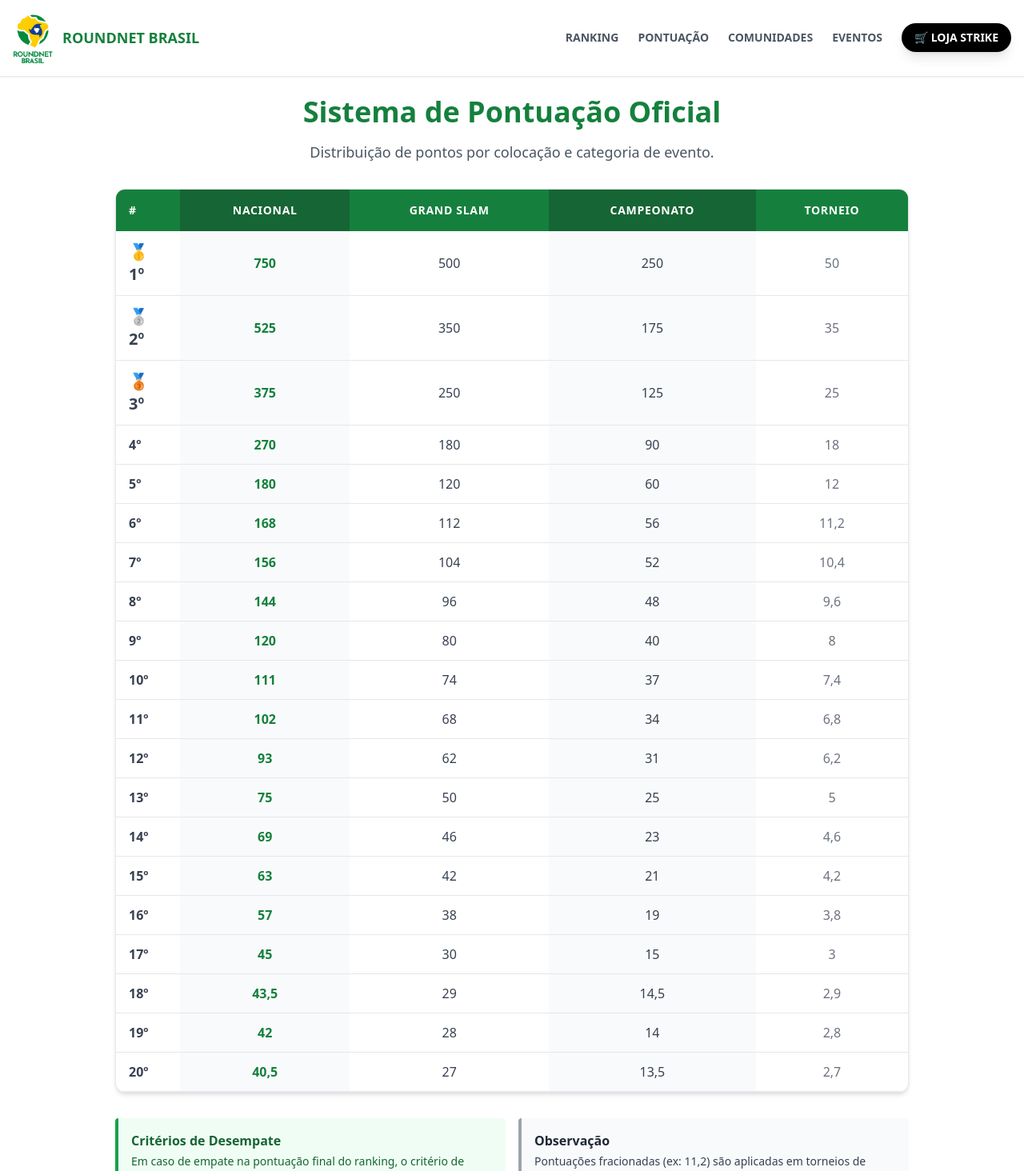
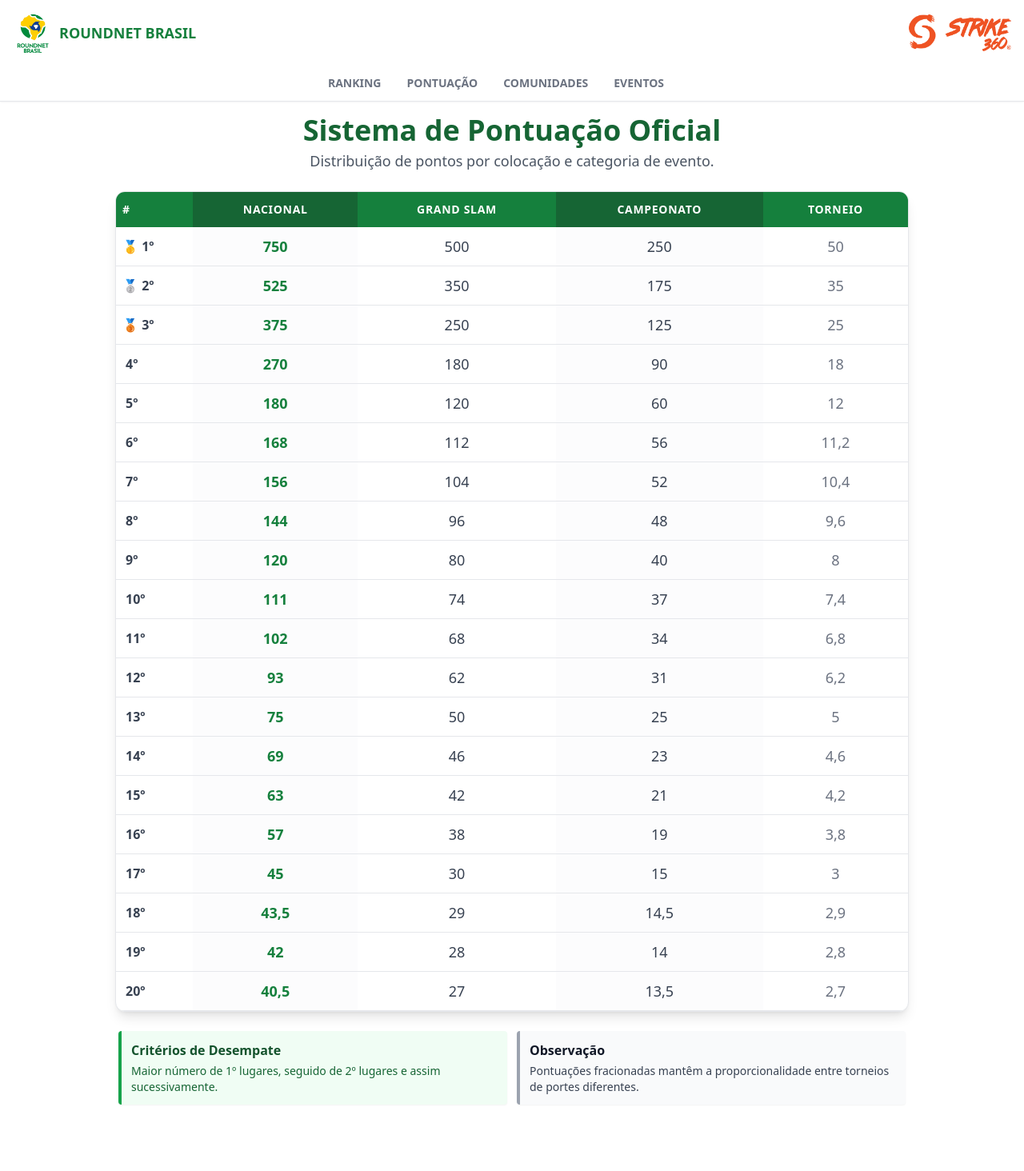
Before and after one commit to luizfpss/roundnet-ranking-abr, a Next.js app: page /pontuacao in a window 1280 px wide. Shown: the top 1464 px of the page at 80% size. After the commit the page ends 1421 px from the top, so only its background shows below. Built offline with nearby package versions, Linux system fonts and the light colour scheme.

Commit message:
atualizacoes

```diff
--- a/app/page.js
+++ b/app/page.js
@@ -20,8 +20,7 @@ export default async function Home({ searchParams }) {
         {/* -- CABEÇALHO NOVO (Lado a Lado) -- */}
         <div className="flex flex-col md:flex-row items-center justify-center md:justify-start gap-6 mb-0">
 
-          {/* 1. A Logo (Aumentada para w-56 no PC para ler melhor o texto) */}
-          <div className="relative w-40 h-40 md:w-65 md:h-50 shrink-0">
+          <div className="relative w-20 h-20 md:w-56 md:h-56 mx-auto shrink-0 mb-2"> {/* mudei de w-28 para w-20 e mb-4 para mb-2 */}
   <Image
     src="/logoABR.jpg"
     alt="Logo Roundnet Brasil"
@@ -34,13 +33,11 @@ export default async function Home({ searchParams }) {
           {/* 2. O Texto */}
           <div className="text-center md:text-left">
 
-            {/* Título Principal (Ajustado para ser menor: text-2xl no celular, 4xl no PC) */}
-            <h1 className="text-2xl md:text-4xl font-extrabold text-green-700 mb-2 tracking-tight">
+            <h1 className="text-xl md:text-4xl font-black text-green-700 text-center leading-tight mb-1 px-4">
               RANKING NACIONAL DE ROUNDNET
             </h1>
 
-            {/* Subtítulo (Tamanho fixo: text-lg. Se quiser maior, mude para text-xl) */}
-            <p className="text-gray-600 font-medium text-lg">
+            <p className="text-xs md:text-lg text-gray-600 text-center mb-4">
               Associação Brasileira de Roundnet (ABR)
             </p>
 
@@ -74,25 +71,27 @@ export default async function Home({ searchParams }) {
   <div className="overflow-x-auto">
     <table className="w-full text-left border-collapse">
       <thead>
-                <tr className="bg-gray-100 text-gray-600 uppercase text-xs tracking-wider leading-normal">
-                  <th className="py-4 px-6 text-center w-24">Posição</th>
-                  <th className="py-4 px-6 text-left">Atleta</th>
-                  <th className="py-4 px-6 text-right font-bold">Pontuação</th>
+        <tr className="bg-gray-100 text-gray-600 uppercase text-[10px] md:text-xs tracking-wider leading-normal">
+          {/* Reduzi o padding lateral px-6 para px-2 no mobile */}
+          <th className="py-4 px-2 md:px-6 text-center w-14 md:w-24">Pos</th>
+          <th className="py-4 px-2 md:px-6 text-left">Atleta</th>
+          <th className="py-4 px-2 md:px-6 text-right font-bold">Pontos</th>
         </tr>
       </thead>
       <tbody className="text-gray-700 text-sm">
         {ranking.length > 0 ? (
           ranking.map((atleta, index) => (
             <tr key={index} className="border-b border-gray-100 hover:bg-green-50 transition duration-150">
-                      <td className="py-4 px-6 text-center">
-                        <span className={`inline-block w-8 h-8 leading-8 rounded-full font-bold ${index === 0 ? 'bg-yellow-400 text-yellow-900' : index === 1 ? 'bg-gray-300 text-gray-800' : index === 2 ? 'bg-orange-300 text-orange-900' : 'text-gray-500'}`}>
+              <td className="py-3 px-2 md:px-6 text-center">
+                {/* O círculo da posição fica um pouco menor no mobile */}
+                <span className={`inline-block w-7 h-7 md:w-8 md:h-8 leading-7 md:leading-8 rounded-full font-bold text-xs md:text-base ${index === 0 ? 'bg-yellow-400 text-yellow-900' : index === 1 ? 'bg-gray-300 text-gray-800' : index === 2 ? 'bg-orange-300 text-orange-900' : 'text-gray-500'}`}>
                   {atleta.posicao}
                 </span>
               </td>
-                      <td className="py-4 px-6 text-left whitespace-nowrap font-semibold text-lg text-gray-800">
+              <td className="py-3 px-2 md:px-6 text-left whitespace-nowrap font-semibold text-base md:text-lg text-gray-800">
                 {atleta.nome}
               </td>
-                      <td className="py-4 px-6 text-right font-bold text-lg text-green-600 font-mono">
+              <td className="py-3 px-2 md:px-6 text-right font-bold text-base md:text-lg text-green-600 font-mono">
                 {atleta.pontos}
               </td>
             </tr>
--- a/app/pontuacao/page.js
+++ b/app/pontuacao/page.js
@@ -1,6 +1,5 @@
 export default function PontuacaoPage() {
 
-  // Dados exatos da tabela que você mandou no print
   const dadosPontuacao = [
     { pos: 1, nacional: 750, grandSlam: 500, campeonato: 250, torneio: 50 },
     { pos: 2, nacional: 525, grandSlam: 350, campeonato: 175, torneio: 35 },
@@ -25,60 +24,63 @@ export default function PontuacaoPage() {
   ];
 
   return (
-    <main className="container mx-auto px-4 pb-10 max-w-5xl">
-      <div className="text-center mb-8">
-        <h1 className="text-3xl md:text-4xl font-extrabold text-green-700 mb-4">
+    <main className="container mx-auto px-2 md:px-4 pb-10 max-w-5xl">
+      {/* Cabeçalho mais compacto no mobile */}
+      <div className="text-center mt-4 mb-6">
+        <h1 className="text-xl md:text-4xl font-black text-green-800 mb-1 px-2 leading-tight">
           Sistema de Pontuação Oficial
         </h1>
-        <p className="text-gray-600 text-lg">
+        <p className="text-[11px] md:text-lg text-gray-600 px-4">
           Distribuição de pontos por colocação e categoria de evento.
         </p>
       </div>
 
-      {/* Container com scroll lateral para celular */}
-      <div className="bg-white rounded-xl shadow-md border border-gray-200 overflow-hidden overflow-x-auto">
-        <table className="w-full text-center border-collapse min-w-[600px]">
+      {/* Tabela com melhorias de espaço */}
+      <div className="bg-white rounded-xl shadow-lg border border-gray-200 overflow-hidden">
+        <div className="overflow-x-auto">
+          <table className="w-full text-center border-collapse min-w-[500px]">
             <thead>
-            <tr className="bg-green-700 text-white uppercase text-sm font-bold tracking-wider">
-              <th className="py-4 px-4 text-left w-20">#</th>
-              <th className="py-4 px-4 bg-green-800">Nacional</th>
-              <th className="py-4 px-4">Grand Slam</th>
-              <th className="py-4 px-4 bg-green-800">Campeonato</th>
-              <th className="py-4 px-4">Torneio</th>
+              <tr className="bg-green-700 text-white uppercase text-[10px] md:text-sm font-bold tracking-wider">
+                <th className="py-3 px-2 text-left w-16 md:w-24">#</th>
+                <th className="py-3 px-2 bg-green-800">Nacional</th>
+                <th className="py-3 px-2">Grand Slam</th>
+                <th className="py-3 px-2 bg-green-800">Campeonato</th>
+                <th className="py-3 px-2">Torneio</th>
               </tr>
             </thead>
-          <tbody className="text-gray-700 font-medium text-sm md:text-base">
+            <tbody className="text-gray-700 font-medium text-xs md:text-base">
               {dadosPontuacao.map((linha) => (
-              <tr key={linha.pos} className="border-b hover:bg-gray-50 transition">
-                {/* Coluna da Posição com destaque para Top 3 */}
-                <td className="py-3 px-4 text-left font-bold">
-                  {linha.pos === 1 && <span className="text-xl">🥇 1º</span>}
-                  {linha.pos === 2 && <span className="text-xl">🥈 2º</span>}
-                  {linha.pos === 3 && <span className="text-xl">🥉 3º</span>}
-                  {linha.pos > 3 && `${linha.pos}º`}
+                <tr key={linha.pos} className="border-b hover:bg-green-50/50 transition">
+                  <td className="py-2.5 px-2 text-left font-bold whitespace-nowrap">
+                    {linha.pos === 1 && <span>🥇 1º</span>}
+                    {linha.pos === 2 && <span>🥈 2º</span>}
+                    {linha.pos === 3 && <span>🥉 3º</span>}
+                    {linha.pos > 3 && <span className="ml-1">{linha.pos}º</span>}
                   </td>
 
-                <td className="py-3 px-4 font-bold text-green-700 bg-gray-50">{linha.nacional}</td>
-                <td className="py-3 px-4">{linha.grandSlam}</td>
-                <td className="py-3 px-4 bg-gray-50">{linha.campeonato}</td>
-                <td className="py-3 px-4 text-gray-500">{linha.torneio}</td>
+                  <td className="py-2.5 px-2 font-bold text-green-700 bg-gray-50/50 md:text-lg">{linha.nacional}</td>
+                  <td className="py-2.5 px-2 md:text-lg">{linha.grandSlam}</td>
+                  <td className="py-2.5 px-2 bg-gray-50/50 md:text-lg">{linha.campeonato}</td>
+                  <td className="py-2.5 px-2 text-gray-500 md:text-lg">{linha.torneio}</td>
                 </tr>
               ))}
             </tbody>
           </table>
         </div>
+      </div>
 
-      <div className="mt-8 grid md:grid-cols-2 gap-4">
-        <div className="bg-green-50 border-l-4 border-green-600 p-4 rounded">
-          <h3 className="font-bold text-green-800">Critérios de Desempate</h3>
-          <p className="text-sm text-green-800 mt-1">
-            Em caso de empate na pontuação final do ranking, o critério de desempate será o número de primeiros lugares, seguido pelo número de segundos lugares e assim sucessivamente.
+      {/* Cards informativos ajustados para mobile */}
+      <div className="mt-6 grid md:grid-cols-2 gap-3 px-1">
+        <div className="bg-green-50 border-l-4 border-green-600 p-3 rounded shadow-sm">
+          <h3 className="font-bold text-green-900 text-sm md:text-base">Critérios de Desempate</h3>
+          <p className="text-[11px] md:text-sm text-green-800 mt-1 leading-relaxed">
+            Maior número de 1º lugares, seguido de 2º lugares e assim sucessivamente.
           </p>
         </div>
-        <div className="bg-gray-50 border-l-4 border-gray-400 p-4 rounded">
-          <h3 className="font-bold text-gray-800">Observação</h3>
-          <p className="text-sm text-gray-700 mt-1">
-            Pontuações fracionadas (ex: 11,2) são aplicadas em torneios de menor porte para manter a proporcionalidade do ranking.
+        <div className="bg-gray-50 border-l-4 border-gray-400 p-3 rounded shadow-sm">
+          <h3 className="font-bold text-gray-900 text-sm md:text-base">Observação</h3>
+          <p className="text-[11px] md:text-sm text-gray-700 mt-1 leading-relaxed">
+            Pontuações fracionadas mantêm a proporcionalidade entre torneios de portes diferentes.
           </p>
         </div>
       </div>
--- a/components/Navbar.js
+++ b/components/Navbar.js
@@ -1,37 +1,62 @@
+"use client";
 import Link from 'next/link';
 import Image from 'next/image';
 
 export default function Navbar() {
   return (
-    <nav className="bg-white border-b border-gray-200 py-4 mb-6 shadow-sm sticky top-0 z-50">
-      <div className="container mx-auto px-4 flex flex-col md:flex-row justify-between items-center gap-4">
+    <nav className="bg-white border-b border-gray-200 shadow-sm sticky top-0 z-50">
+      <div className="container mx-auto px-4">
 
-        {/* Logo que clica e volta pra Home */}
-        <Link href="/">
-          <div className="flex items-center gap-3 cursor-pointer">
-            <Image src="/logoABR.jpg" alt="Logo ABR" width={50} height={50} className="object-contain" />
-            <span className="font-bold text-green-700 text-lg">ROUNDNET BRASIL</span>
-          </div>
-        </Link>
+        {/* PRIMEIRA LINHA: Logo ABR e Logo Strike360 */}
+        <div className="flex justify-between items-center py-2 md:py-4">
+          <Link href="/">
+            <div className="flex items-center gap-2 cursor-pointer">
+              <div className="w-[30px] h-[30px] md:w-[50px] md:h-[50px] relative">
+                <Image src="/logoABR.jpg" alt="Logo ABR" fill className="object-contain" priority />
+              </div>
+              <span className="font-bold text-green-700 text-sm md:text-lg whitespace-nowrap uppercase tracking-tighter md:tracking-normal">
+                Roundnet Brasil
+              </span>
+            </div>
+          </Link>
 
-        {/* Links do Menu */}
-        <div className="flex flex-wrap justify-center items-center gap-4 md:gap-6 text-xs md:text-sm font-bold text-gray-600">
-          <Link href="/" className="hover:text-green-600 transition">RANKING</Link>
-          <Link href="/pontuacao" className="hover:text-green-600 transition">PONTUAÇÃO</Link>
-          <Link href="/comunidades" className="hover:text-green-600 transition">COMUNIDADES</Link>
-          <Link href="/eventos" className="hover:text-green-600 transition">EVENTOS</Link>
-          {/*<Link href="/regras" className="hover:text-green-600 transition">REGRAS</Link>*/}
-
-          {/* Botão de Loja (Strike) */}
+          {/* Logo Strike360 Oficial (Substituindo o botão preto) */}
           <a
             href="https://www.strike360.com.br/"
             target="_blank"
-            className="bg-black text-white px-4 py-2 rounded-full hover:bg-gray-800 transition shadow-lg flex items-center gap-2"
+            className="hover:scale-105 transition-transform shrink-0 ml-2 md:ml-4 flex items-center"
           >
-            🛒 LOJA STRIKE
+            <div className="relative w-20 h-8 md:w-32 md:h-12">
+              <Image
+                src="/logo-strike.png"
+                alt="Strike360"
+                fill
+                className="object-contain"
+                priority
+              />
+            </div>
           </a>
         </div>
+
+        {/* SEGUNDA LINHA: Links com scroll lateral */}
+        <div className="w-full overflow-x-auto no-scrollbar border-t border-gray-50 md:border-none">
+          <div className="flex flex-nowrap md:flex-wrap justify-start md:justify-center items-center gap-5 md:gap-8 py-3 text-[10px] md:text-sm font-bold text-gray-500 pr-10">
+            <Link href="/" className="hover:text-green-600 transition whitespace-nowrap uppercase">Ranking</Link>
+            <Link href="/pontuacao" className="hover:text-green-600 transition whitespace-nowrap uppercase">Pontuação</Link>
+            <Link href="/comunidades" className="hover:text-green-600 transition whitespace-nowrap uppercase">Comunidades</Link>
+            <Link href="/eventos" className="hover:text-green-600 transition whitespace-nowrap uppercase">Eventos</Link>
+
+            {/* Espaçador invisível para o scroll não colar no fim do mobile */}
+            <div className="w-8 h-1 md:hidden shrink-0"></div>
+          </div>
+        </div>
+
       </div>
+
+      <style jsx global>{`
+        .no-scrollbar::-webkit-scrollbar { display: none; }
+        .no-scrollbar { -ms-overflow-style: none; scrollbar-width: none; }
+      `}</style>
     </nav>
   );
 }
```
Also changed, not shown: public/logo-strike.png (added). Lines whose indentation alone changed are shown as unchanged.
